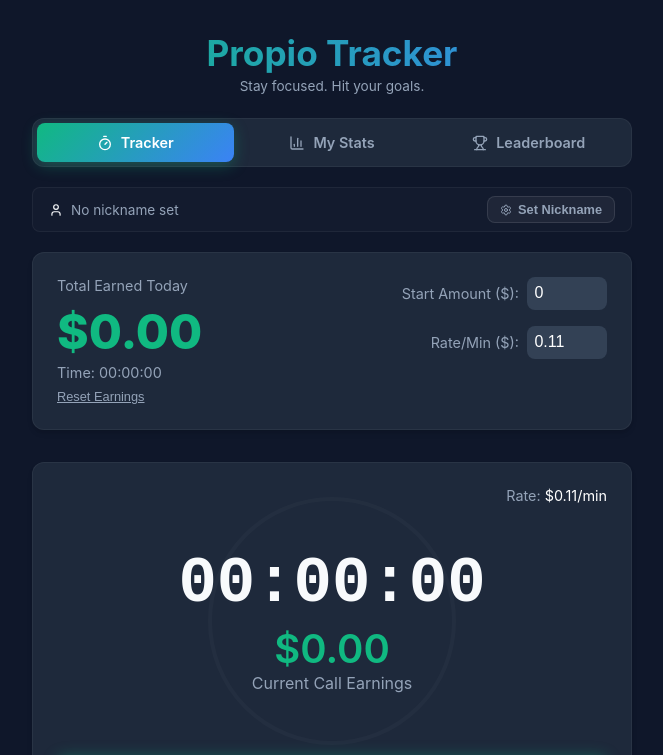
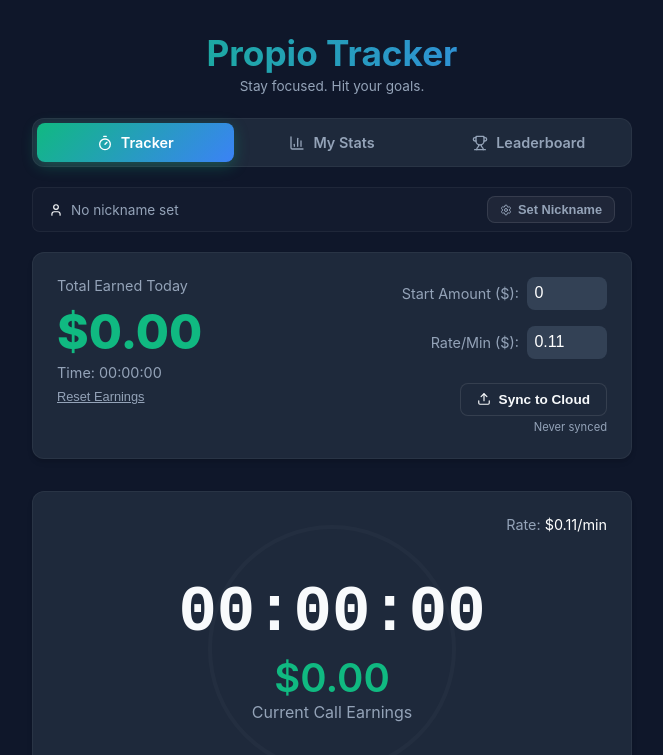
Before and after one commit to DanieljVilema/Propio-Tracker, a React (Vite) app: page / in a window 1280 px wide. Shown: the top 755 px of the page, without its empty margins (308-971 px from the left). Built offline with nearby package versions, Linux system fonts and the light colour scheme; no server answers.

Commit message:
refactor: move manual sync button to Dashboard near Start Amount

```diff
--- a/src/App.jsx
+++ b/src/App.jsx
@@ -385,6 +385,9 @@ function App() {
               initialBalance={initialBalance}
               setInitialBalance={setInitialBalance}
               onResetEarnings={resetEarnings}
+              onSync={manualSync}
+              syncStatus={syncStatus}
+              lastSyncTime={lastSyncTime}
             />
 
             <div style={{ marginBottom: '2rem' }}>
@@ -433,11 +436,6 @@ function App() {
             <Leaderboard
               nickname={nickname}
               onRequestAdjustment={handleAdjustment}
-              onSync={manualSync}
-              syncStatus={syncStatus}
-              lastSyncTime={lastSyncTime}
-              todayEarnings={totalEarnedToday}
-              todaySeconds={totalSecondsToday}
             />
           ) : (
             <div className="card" style={{ textAlign: 'center', padding: '3rem' }}>
--- a/src/components/Dashboard.jsx
+++ b/src/components/Dashboard.jsx
@@ -1,4 +1,5 @@
 import React, { useState, useEffect } from 'react';
+import { Upload } from 'lucide-react';
 
 export function Dashboard({
     totalEarnedToday,
@@ -7,7 +8,10 @@ export function Dashboard({
     setRatePerMinute,
     initialBalance,
     setInitialBalance,
-    onResetEarnings
+    onResetEarnings,
+    onSync,
+    syncStatus,
+    lastSyncTime
 }) {
     // Estado local para el input de Initial Balance
     const [initialBalanceInput, setInitialBalanceInput] = useState(initialBalance.toString());
@@ -16,6 +20,18 @@ export function Dashboard({
     useEffect(() => {
         setInitialBalanceInput(initialBalance.toString());
     }, [initialBalance]);
+
+    // Helper: relative time since last sync
+    const getTimeSinceSync = () => {
+        if (!lastSyncTime) return 'Never synced';
+        const diff = Date.now() - new Date(lastSyncTime).getTime();
+        const mins = Math.floor(diff / 60000);
+        if (mins < 1) return 'Just now';
+        if (mins < 60) return `${mins} min ago`;
+        const hours = Math.floor(mins / 60);
+        if (hours < 24) return `${hours}h ago`;
+        return `${Math.floor(hours / 24)}d ago`;
+    };
 
     const handleInitialBalanceChange = (e) => {
         setInitialBalanceInput(e.target.value);
@@ -106,6 +122,50 @@ export function Dashboard({
                         />
                     </div>
 
+                    {/* Sync Button */}
+                    {onSync && (
+                        <div style={{
+                            display: 'flex',
+                            flexDirection: 'column',
+                            alignItems: 'flex-end',
+                            gap: '0.25rem',
+                            marginTop: '0.5rem'
+                        }}>
+                            <button
+                                onClick={onSync}
+                                disabled={syncStatus === 'syncing'}
+                                className="btn"
+                                style={{
+                                    padding: '0.5rem 1rem',
+                                    fontSize: '0.85rem',
+                                    background: syncStatus === 'synced'
+                                        ? 'rgba(16, 185, 129, 0.15)'
+                                        : syncStatus === 'error'
+                                            ? 'rgba(239, 68, 68, 0.15)'
+                                            : 'var(--bg-card)',
+                                    color: syncStatus === 'synced'
+                                        ? '#10b981'
+                                        : syncStatus === 'error'
+                                            ? '#ef4444'
+                                            : 'var(--text-primary)',
+                                    border: '1px solid rgba(255,255,255,0.1)',
+                                    display: 'flex',
+                                    alignItems: 'center',
+                                    gap: '0.5rem',
+                                    fontWeight: '600'
+                                }}
+                            >
+                                <Upload size={14} />
+                                {syncStatus === 'syncing' ? 'Syncing...'
+                                    : syncStatus === 'synced' ? '✓ Synced'
+                                        : syncStatus === 'error' ? 'Failed'
+                                            : 'Sync to Cloud'}
+                            </button>
+                            <span style={{ fontSize: '0.7rem', color: 'var(--text-secondary)' }}>
+                                {lastSyncTime ? `Last synced: ${getTimeSinceSync()}` : 'Never synced'}
+                            </span>
+                        </div>
+                    )}
                 </div>
             </div>
         </div>
--- a/src/components/Leaderboard.jsx
+++ b/src/components/Leaderboard.jsx
@@ -601,52 +601,7 @@ export function Leaderboard({ nickname, onRequestAdjustment, onSync, syncStatus,
                 </div>
             ) : (
                 <>
-                    {/* Sync Card */}
-                    {onSync && (
-                        <div className="card" style={{
-                            marginBottom: '1rem',
-                            background: syncStatus === 'synced'
-                                ? 'rgba(16, 185, 129, 0.08)'
-                                : syncStatus === 'error'
-                                    ? 'rgba(239, 68, 68, 0.08)'
-                                    : 'var(--bg-card)',
-                            transition: 'background 0.3s ease',
-                        }}>
-                            <div style={{ display: 'flex', alignItems: 'center', justifyContent: 'space-between', marginBottom: '0.5rem' }}>
-                                <div>
-                                    <div style={{ fontSize: '0.85rem', fontWeight: '600' }}>
-                                        ☁️ Your data
-                                    </div>
-                                    <div style={{ fontSize: '0.8rem', color: 'var(--text-secondary)', marginTop: '0.15rem' }}>
-                                        ${todayEarnings?.toFixed(2) || '0.00'} · {Math.floor((todaySeconds || 0) / 60)} min
-                                    </div>
-                                </div>
-                                <div style={{ fontSize: '0.75rem', color: 'var(--text-secondary)' }}>
-                                    {getTimeSinceSync()}
-                                </div>
-                            </div>
-                            <button
-                                onClick={handleSync}
-                                disabled={syncStatus === 'syncing'}
-                                className="btn btn-primary"
-                                style={{
-                                    width: '100%',
-                                    padding: '0.6rem',
-                                    fontSize: '0.85rem',
-                                    display: 'flex',
-                                    alignItems: 'center',
-                                    justifyContent: 'center',
-                                    gap: '0.5rem',
-                                }}
-                            >
-                                <Upload size={14} />
-                                {syncStatus === 'syncing' ? 'Syncing...'
-                                    : syncStatus === 'synced' ? '✓ Updated!'
-                                        : syncStatus === 'error' ? 'Failed — try again'
-                                            : 'Update My Stats'}
-                            </button>
-                        </div>
-                    )}
+
 
                     {/* Winner Card */}
                     {userStats.length > 0 && (
```
